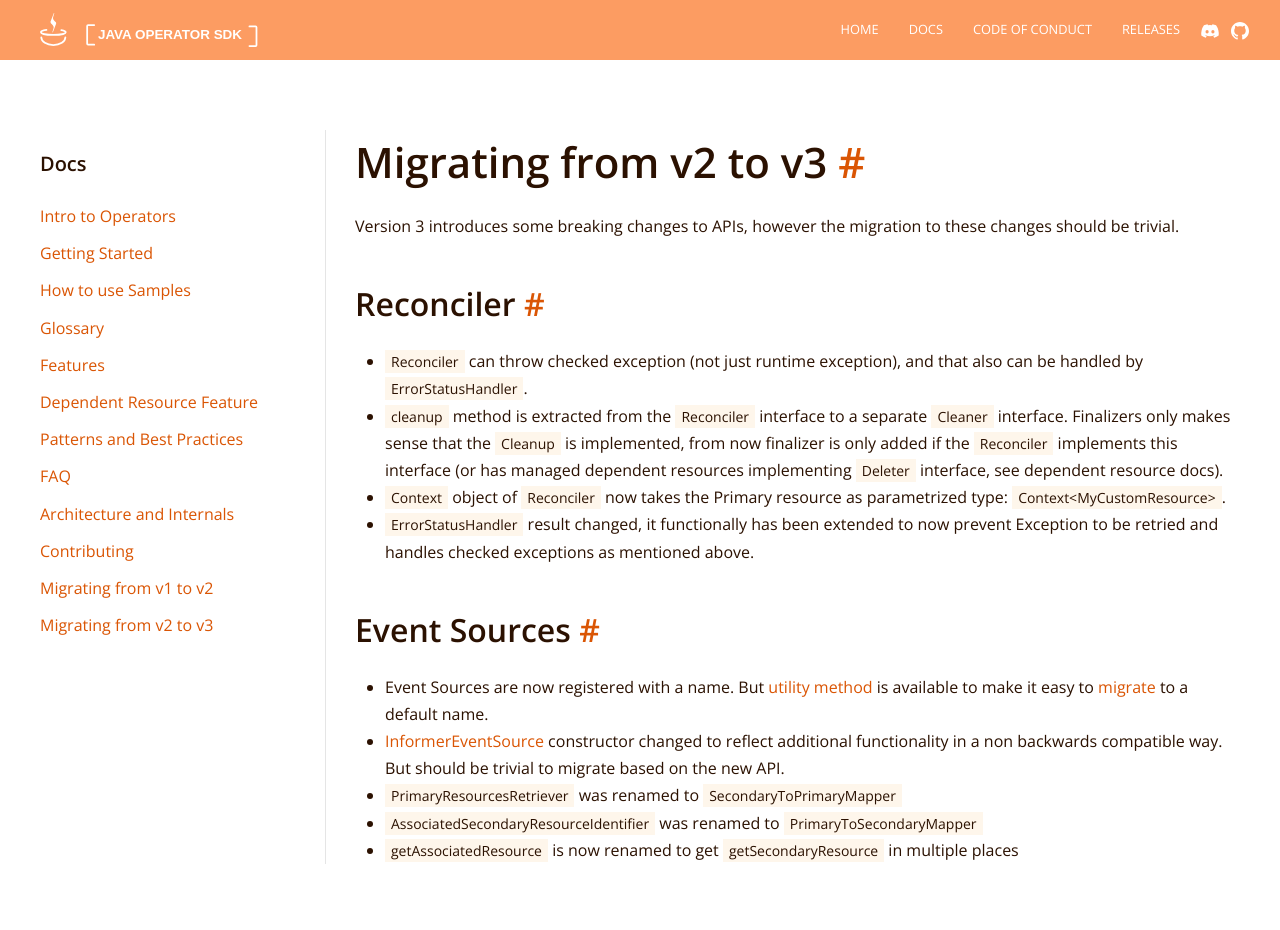
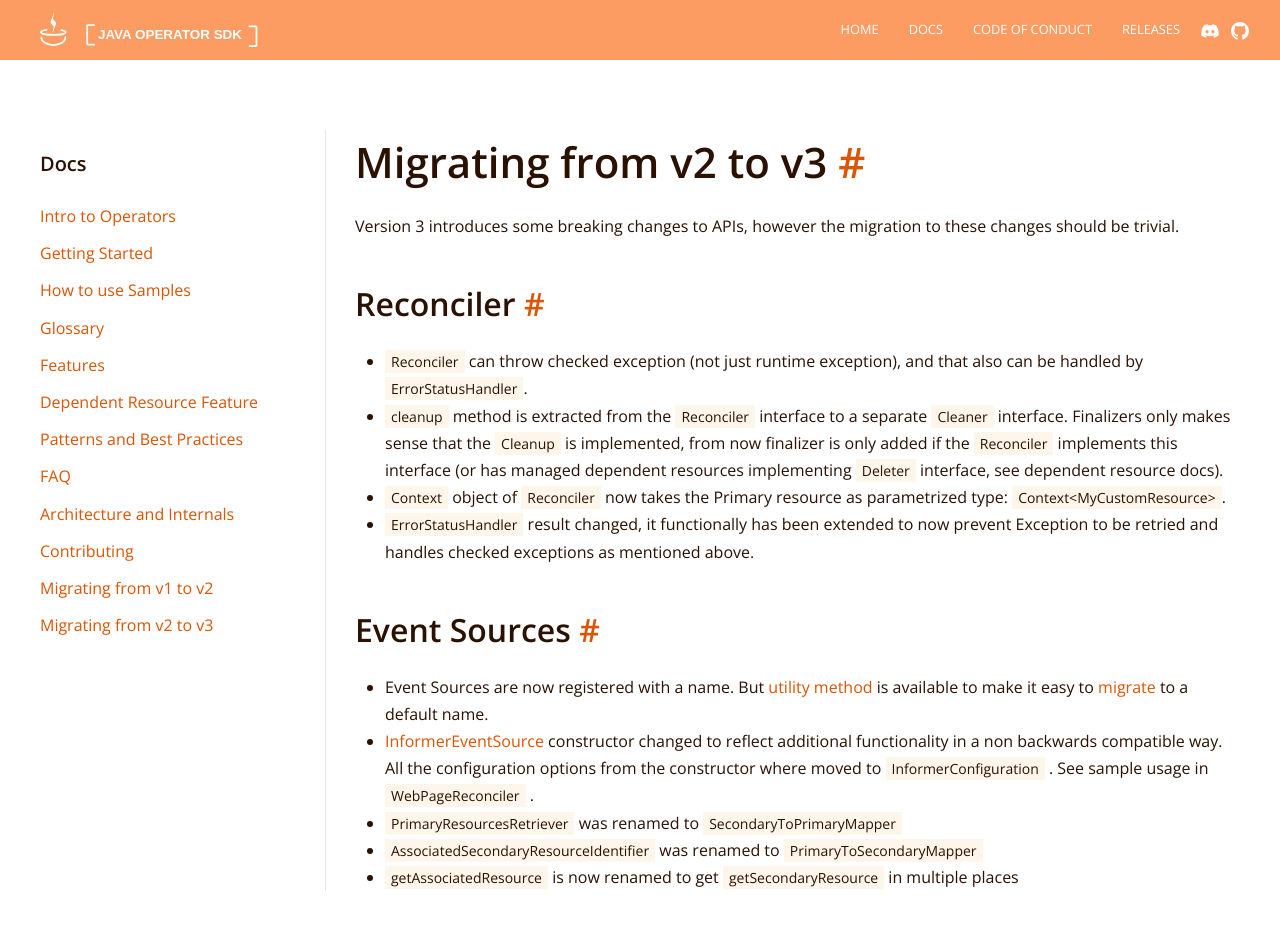
Before and after one commit to operator-framework/java-operator-sdk, a Jekyll site: the page built from docs/documentation/v3-migration.md, in a window 1280 px wide and 961 px high. Shown: the top 930 px of the window. Built offline with Jekyll 4.4.1, drawn with Linux system fonts in a browser that asks for light colours; nearby versions of some CDN libraries.

Commit message:
docs: Informer usage links

```diff
--- a/docs/documentation/v3-migration.md
+++ b/docs/documentation/v3-migration.md
@@ -31,8 +31,10 @@ Version 3 introduces some breaking changes to APIs, however the migration to the
   is available to make it easy to [migrate](https://github.com/java-operator-sdk/java-operator-sdk/blob/92bfafd8831e5fb9928663133f037f1bf4783e3e/sample-operators/webpage/src/main/java/io/javaoperatorsdk/operator/sample/WebPageStandaloneDependentsReconciler.java#L51-L52)
   to a default name.
 - [InformerEventSource](https://github.com/java-operator-sdk/java-operator-sdk/blob/92bfafd8831e5fb9928663133f037f1bf4783e3e/operator-framework-core/src/main/java/io/javaoperatorsdk/operator/processing/event/source/informer/InformerEventSource.java#L75-L75)
-  constructor changed to reflect additional functionality in a non backwards compatible way. But should be trivial to
-  migrate based on the new API.
+  constructor changed to reflect additional functionality in a non backwards compatible way. All the configuration
+  options from the constructor where moved to [`InformerConfiguration`](https://github.com/java-operator-sdk/java-operator-sdk/blob/f6c6d568ea0a098e11beeeded20fe70f9c5bf692/operator-framework-core/src/main/java/io/javaoperatorsdk/operator/api/config/informer/InformerConfiguration.java)
+  . See sample usage in [`WebPageReconciler`](https://github.com/java-operator-sdk/java-operator-sdk/blob/f6c6d568ea0a098e11beeeded20fe70f9c5bf692/sample-operators/webpage/src/main/java/io/javaoperatorsdk/operator/sample/WebPageReconciler.java#L56-L59)
+  .
 - `PrimaryResourcesRetriever` was renamed to `SecondaryToPrimaryMapper`
 - `AssociatedSecondaryResourceIdentifier` was renamed to `PrimaryToSecondaryMapper`
 - `getAssociatedResource` is now renamed to get `getSecondaryResource` in multiple places
```
